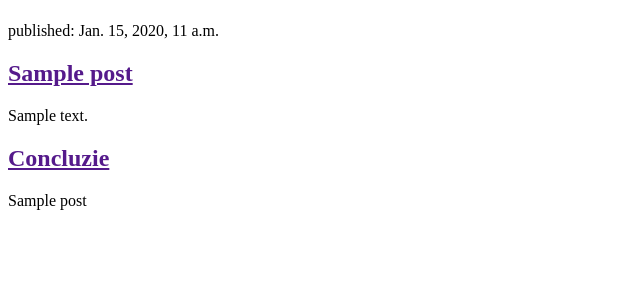
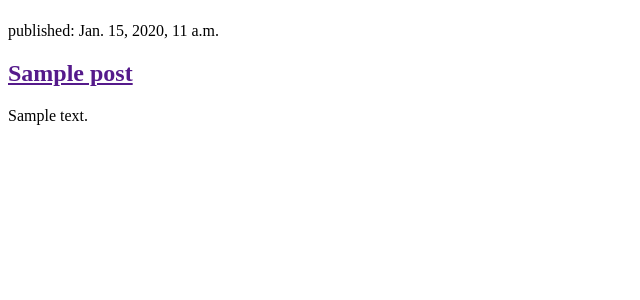
Before and after one commit to stefanvladu18/my-first-blog, a Django app: page / in a window 1280 px wide. Shown: the part 58-358 px from the top of the page, without its empty margins (0-640 px from the left). Run offline with Django 3.2, Linux system fonts and the light colour scheme; tables that the repository leaves empty hold one stand-in row (values such as "Sample post").

Commit message:
Modified templates to display posts from database.2

```diff
--- a/blog/templates/blog/post_list.html
+++ b/blog/templates/blog/post_list.html
@@ -14,11 +14,5 @@
             <p>{{ post.text|linebreaksbr}}</p>
         </article>
         {%endfor%}
-        <article>
-            <h2><a href="">Concluzie</a></h2>
-            <p>{% for post in posts %}
-                {{ post }}
-            {% endfor %}</p>
-        </article>
     </body>
 </html>
```
